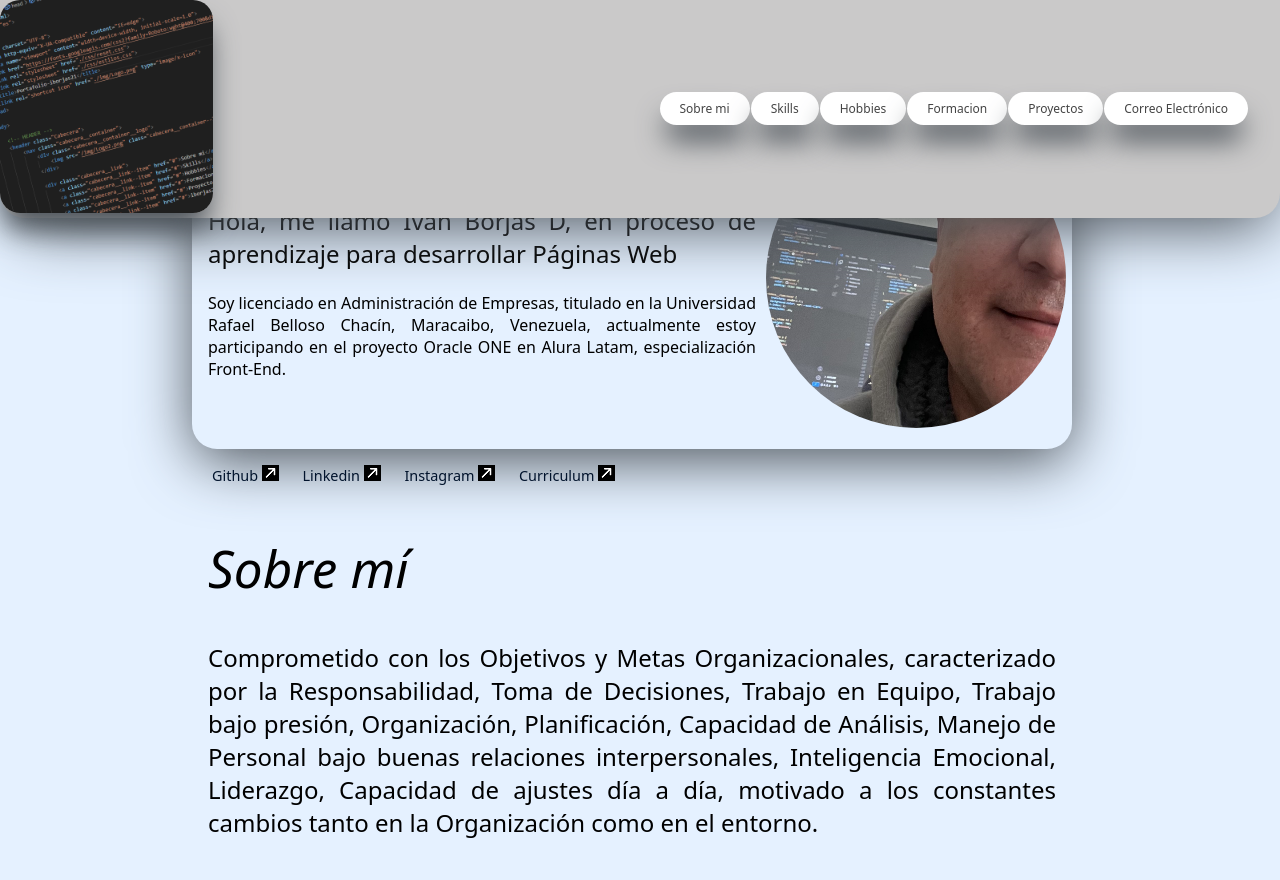
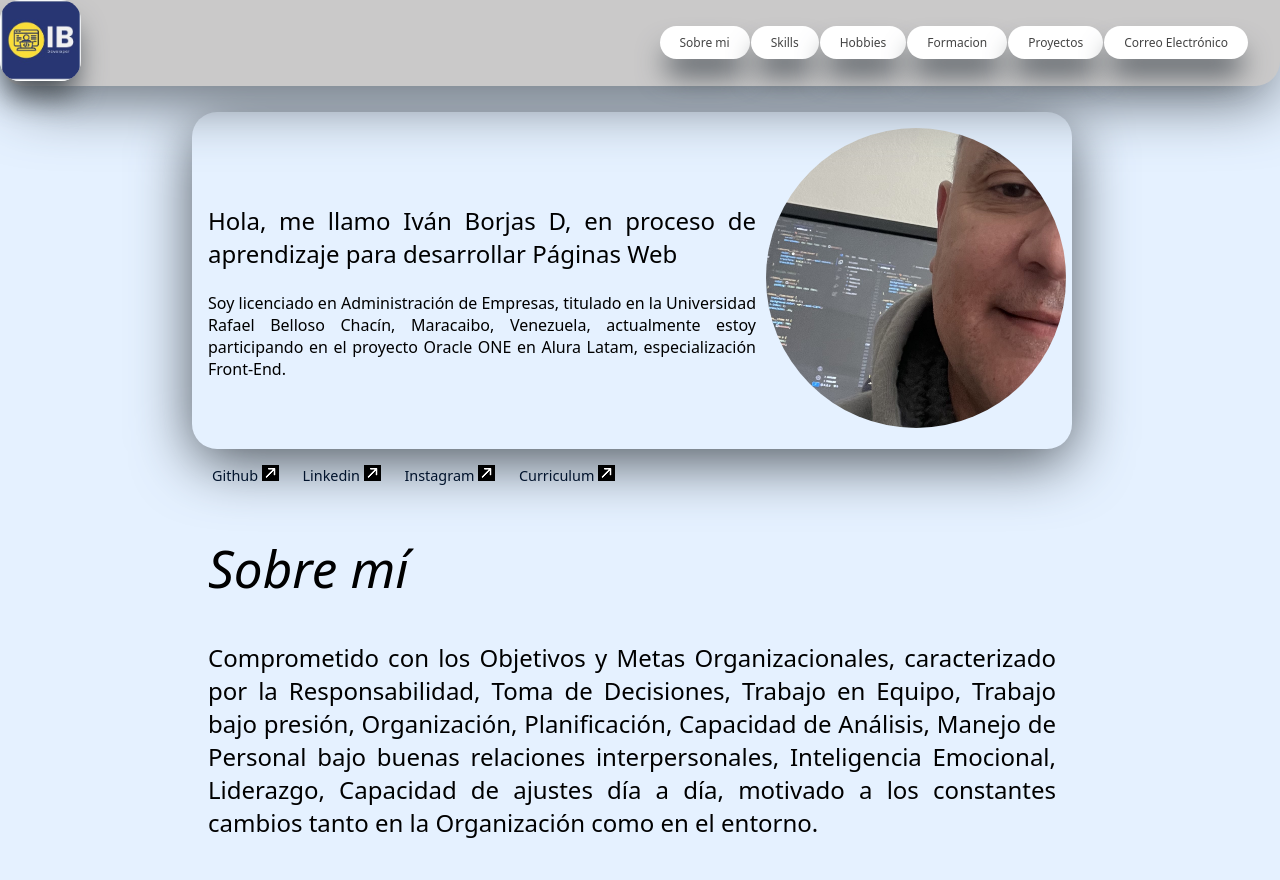
Before and after one commit to iborjas21/Portafolio-Ivan, a plain HTML site: page index.html in a window 1280 px wide. Shown: the top 880 px of the page. Drawn offline with Linux system fonts and the light colour scheme.

Commit message:
Update index.html probando logo cabecera

```diff
--- a/index.html
+++ b/index.html
@@ -21,7 +21,7 @@
     <header class="Cabecera">
         <nav class="cabecera__container">
             <div class="cabecera__container__logo">
-                <img src="/img/Programacion.png" class="cabecera__container--logo" alt="logo">
+                <img src="/img/Logo-copia.jpg" class="cabecera__container--logo" alt="logo">
             </div>
 
             <div class="cabecera__link">
```
